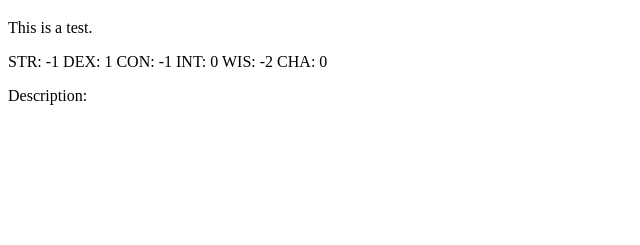
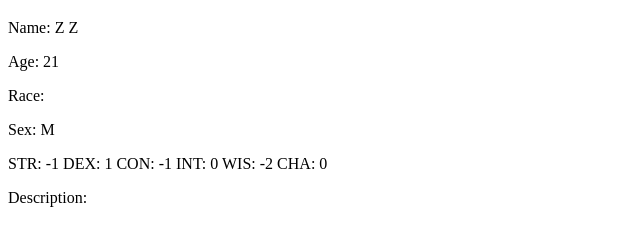
Before and after one commit to elb-dev/javascript-dnd-npc-gen, a plain HTML site: page index.html in a window 1280 px wide. Shown: the part 61-306 px from the top of the page, without its empty margins (0-640 px from the left). Drawn offline with Linux system fonts and the light colour scheme.

Commit message:
Adds random name, sex, age

```diff
--- a/index.html
+++ b/index.html
@@ -7,10 +7,9 @@
 </head>
 <body>
 	<h1>NPC Generator</h1>
-	<p>This is a test.</p>
 	<p id="name"></p>
 	<p id="age"></p>
-	<p id="race"></p>
+	<p id="race">Race: </p>
 	<p id="sex"></p>
 	<p id="alignment"></p>
 	<p id="stats"></p>
@@ -29,7 +28,19 @@
 
 	<script type="text/javascript" src = "js/functions.js"></script>
 	<script type="text/javascript">
-		//Rolling stats
+		//Name
+		var fName = String.fromCharCode(iRandomRange(65,90));
+		var lName = String.fromCharCode(iRandomRange(65,90));
+		document.getElementById("name").innerHTML = "Name: " + fName + " " + lName;
+		//Age
+		document.getElementById("age").innerHTML = "Age: " + iRandomRange(18,99);
+		//Sex
+		var sex = function(){
+			var s = ["M", "F"];
+			return s[iRandomRange(0,1)];
+		}
+		document.getElementById("sex").innerHTML = "Sex: " + sex();
+		//Stats
 		var statStrength = diceRoll(3,6);
 		statStrength = statModCalc(statStrength);
 		var statDexterity = diceRoll(3,6);
--- a/js/functions.js
+++ b/js/functions.js
@@ -9,6 +9,7 @@ function testDisplay(){
 	console.log("statModCalc(13); = " + statModCalc(13));
 	console.log("statModCalc(14); = " + statModCalc(14));
 	console.log("heightFormat(69); = " + heightFormat(69));
+    console.log("iRandomRange(65,90); = " + iRandomRange(65,90));
 	console.log("The functions are now finished.");
 }
 
@@ -65,4 +66,11 @@ function heightFormat(inches){
     return output;
 }
 
+//This returns an integer from min to max
+function iRandomRange(min,max){
+    var range = max-min+1;
+    var num =  Math.floor(Math.random()*range)+min;
+    return num;
+}
+
 testDisplay();
```
